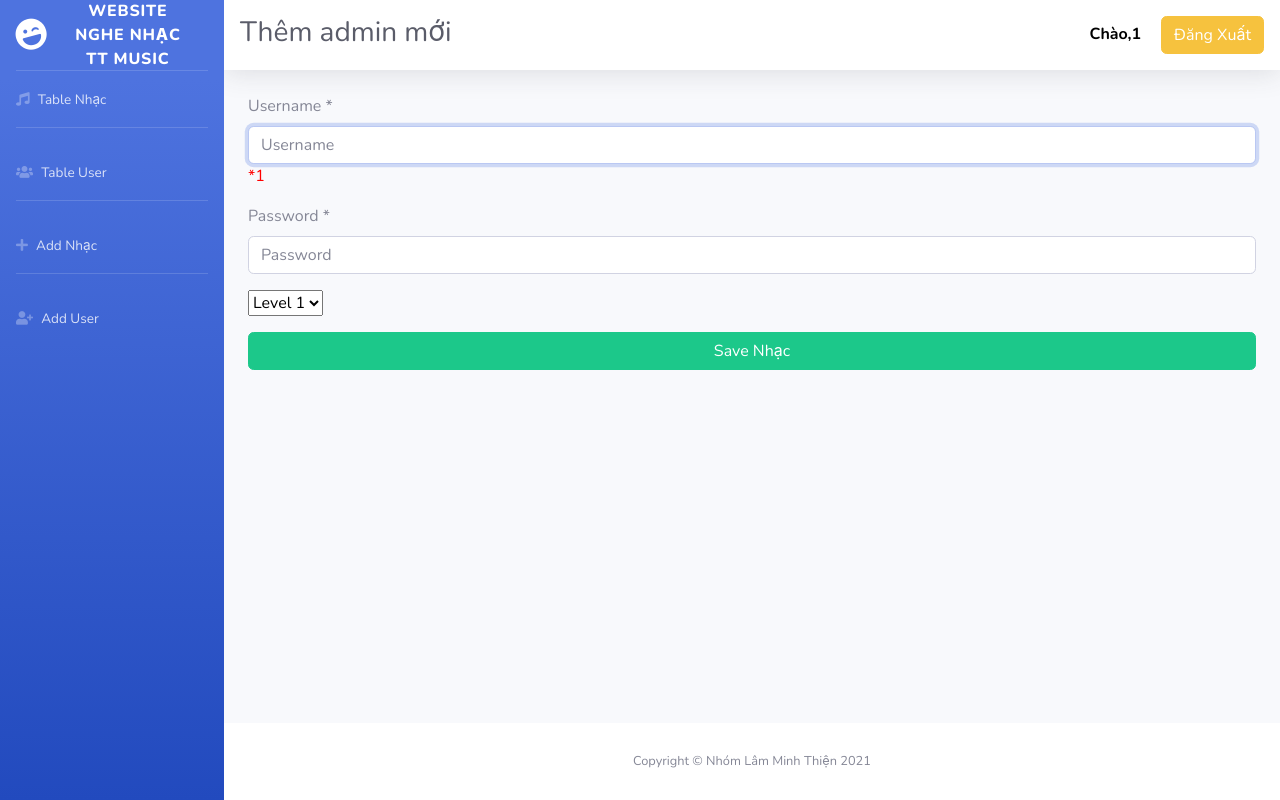
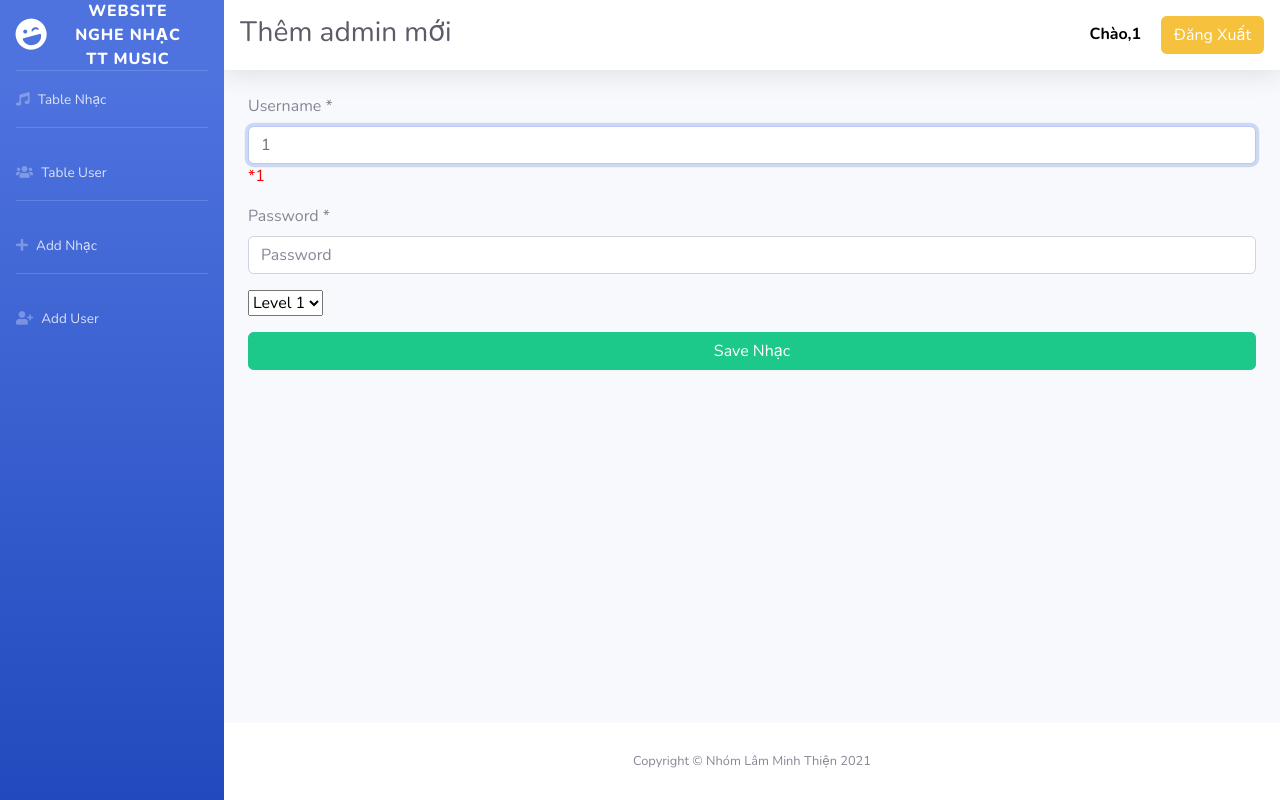
Before and after one commit to lamminhthien-ntu/baitapnhomphp, a PHP site: page /baitapnhomphp/admin/add_user_admin_form.php in a window 1280 px wide. Run offline with PHP 8.4, Linux system fonts and the light colour scheme; a user stored in the database is signed in.

Commit message:
sticky input

```diff
--- a/admin/add_user_admin_form.php
+++ b/admin/add_user_admin_form.php
@@ -40,7 +40,9 @@ kiemtra_level_admin(2);
                     <form action="../chucnang/add_user_admin.php" method="post">
                         <div class="form-group">
                             <label>Username *</label>
-                            <input type="text" name="username" class="form-control" placeholder="Username" autofocus/>
+                            <input type="text" name="username" class="form-control" placeholder="Username" autofocus value="
+<?php if (isset($_COOKIE['username_sticky'])) echo $_COOKIE['username_sticky'];?>
+"/>
                             <p style="color:red;"><?php if (isset($_COOKIE['username'])) echo '*'.$_COOKIE['username'];?></p>
                             <?php if (!empty($errors['username'])) echo $errors['username']; ?>
 
```
